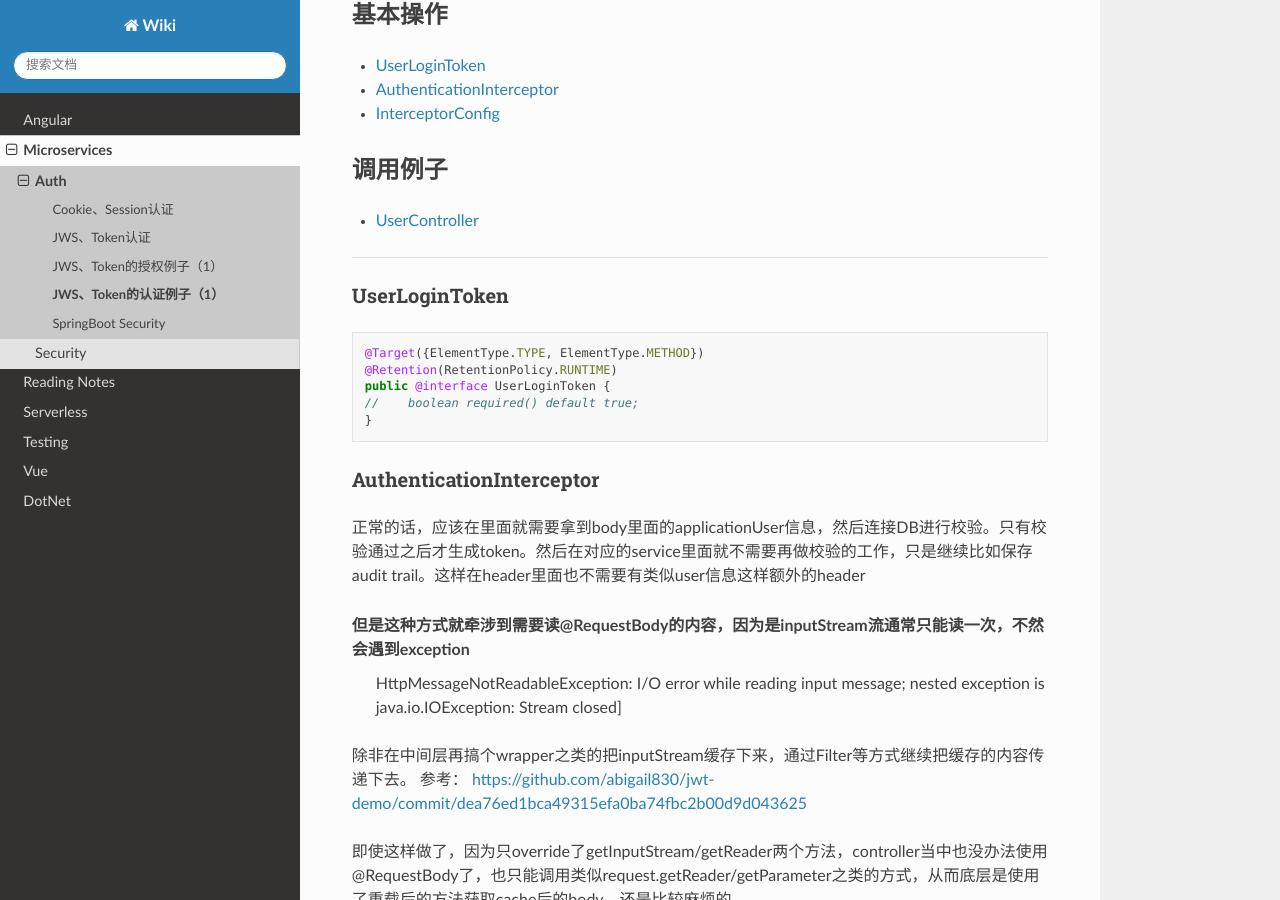
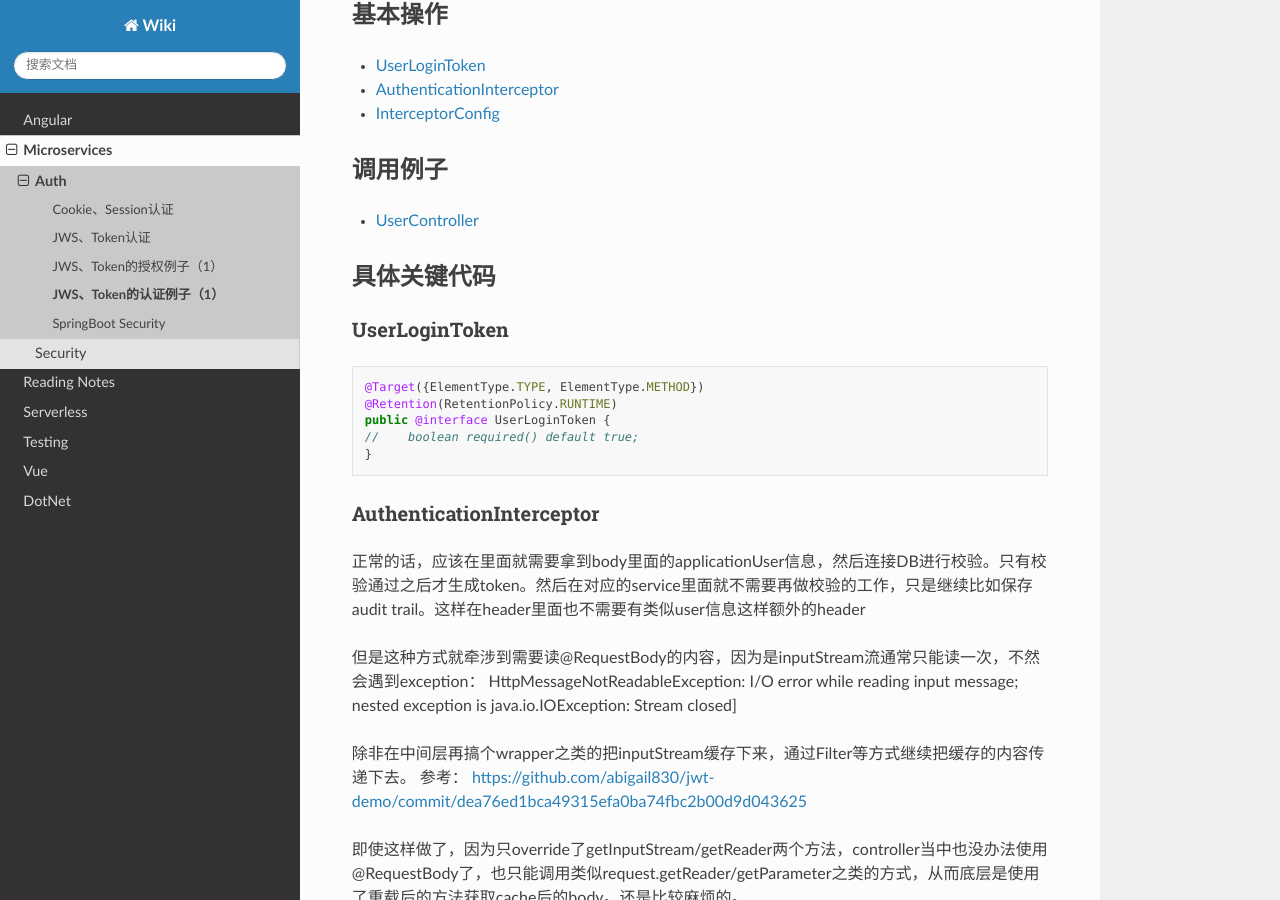
Before and after one commit to abigail830/Sphinx_wiki, a Sphinx documentation site: the page built from source/Microservices/Auth/JWT_token_Authe.rst, in a window 1280 px wide and 900 px high, scrolled down 245 px. Built offline with Sphinx 7.4.7 and the Read the Docs theme 2.0.0, drawn with Linux system fonts in a browser that asks for light colours; some of the changed lines change nothing that is shown.

Commit message:
Update JWT_token_Authe.rst

```diff
--- a/source/Microservices/Auth/JWT_token_Authe.rst
+++ b/source/Microservices/Auth/JWT_token_Authe.rst
@@ -15,7 +15,10 @@ JWS、Token的认证例子（1）
 
 * `UserController`_
 
-----------------------
+
+
+具体关键代码
+--------------
 
 UserLoginToken
 ^^^^^^^^^^^^^^^^^^^^^
@@ -34,8 +37,7 @@ AuthenticationInterceptor
 
 正常的话，应该在里面就需要拿到body里面的applicationUser信息，然后连接DB进行校验。只有校验通过之后才生成token。然后在对应的service里面就不需要再做校验的工作，只是继续比如保存audit trail。这样在header里面也不需要有类似user信息这样额外的header
 
-但是这种方式就牵涉到需要读@RequestBody的内容，因为是inputStream流通常只能读一次，不然会遇到exception
-  HttpMessageNotReadableException: I/O error while reading input message; nested exception is java.io.IOException: Stream closed]
+但是这种方式就牵涉到需要读@RequestBody的内容，因为是inputStream流通常只能读一次，不然会遇到exception： HttpMessageNotReadableException: I/O error while reading input message; nested exception is java.io.IOException: Stream closed]
 
 除非在中间层再搞个wrapper之类的把inputStream缓存下来，通过Filter等方式继续把缓存的内容传递下去。
 参考： https://github.com/abigail830/jwt-demo/commit/dea76ed1bca49315efa0ba74fbc2b00d9d043625
```
